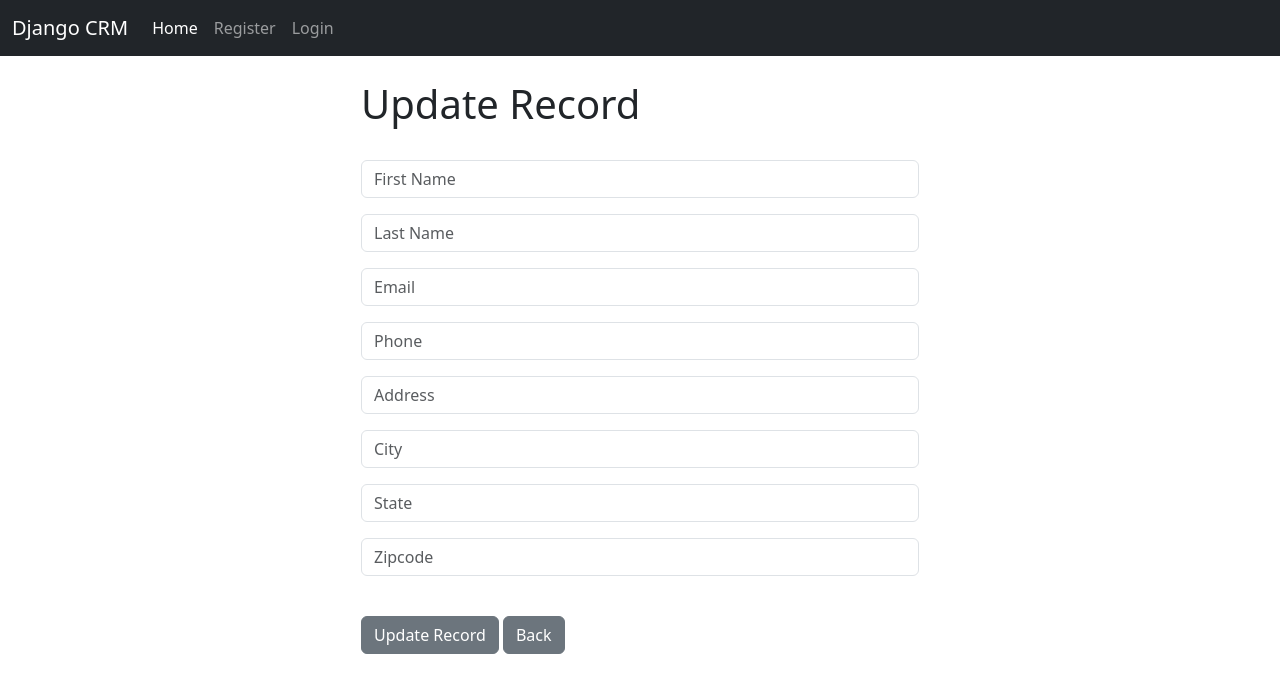
After one commit to Toshiiiii1/Django-CRM, a Django app: template website/templates/update_record.html in a window 1280 px wide. The commit adds this page. Shown: the top 693 px of the page. Run offline with Django 4.2, Linux system fonts and the light colour scheme; the template is opened without the code that fills it: values that come from a table or form of the project are taken from there, others are empty.

Commit message:
create update record function

```diff
--- a/website/templates/record.html
+++ b/website/templates/record.html
@@ -45,5 +45,6 @@
     <br/><br/>
     <a href="{% url 'home' %}" class="btn btn-secondary">Back</a>
     <a href="{% url 'delete_record' customer_record.id %}" class="btn btn-danger">Delete</a>
+    <a href="{% url 'update_record' customer_record.id %}" class="btn btn-secondary">Update record</a>
 
 {% endblock %}
--- /dev/null
+++ b/website/templates/update_record.html
@@ -0,0 +1,21 @@
+{% extends 'base.html' %}
+{% block content %}
+
+    <div class="col-md-6 offset-md-3">
+        <h1>Update Record</h1>
+        <br/>
+
+        <form method="POST">
+            {% csrf_token %}
+
+            {{ form.as_p }}
+
+        <br/>
+        <button type="submit" class="btn btn-secondary">Update Record</button>
+        <a href="{% url 'home' %}" class="btn btn-secondary">Back</a>
+
+        </form>
+
+    </div>
+
+{% endblock %}
--- a/website/urls.py
+++ b/website/urls.py
@@ -8,4 +8,6 @@ urlpatterns = [
     path('record/<int:pk>', views.customer_record, name='record'),
     path('delete_record/<int:pk>', views.delete_record, name='delete_record'),
     path('add_record/', views.add_record, name='add_record'),
+    path('update_record/<int:pk>', views.update_record, name='update_record'),
+
 ]
```
Also changed, not shown: website/views.py (+19 -0 lines).
